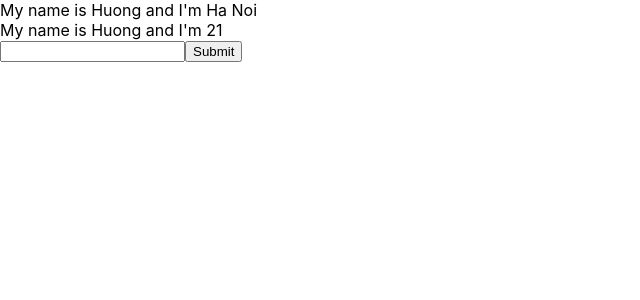
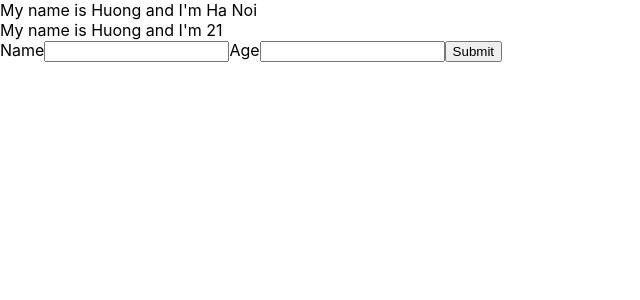
Before and after one commit to Huongnhe/test-react, a React (Create React App) app: page / in a window 1280 px wide. Shown: the top 300 px of the page, without its empty margins (0-640 px from the left). Built offline with nearby package versions, Linux system fonts and the light colour scheme.

Commit message:
nesting component

```diff
--- a/src/components/MyComponent.js
+++ b/src/components/MyComponent.js
@@ -1,47 +1,17 @@
 import React from "react";
+import UserInfor from "./UserInfor";
 
 
 
 class MyComponent extends React.Component {
-    state = {
-        name: "Huong",
-        address: "Ha Noi",
-        age: 21
 
-    };
-    handleClick(even) {
-        console.log("ramdom: ", Math.floor((Math.random() * 100) + 1))
-        this.setState({
-            name: "Huong Thu",
-            age: Math.floor((Math.random() * 100) + 1)
-        })
-
-    };
-    handleOnMoverOver(even) {
-        console.log(even.pageX)
-    }
-    handleOnchanceInput=(even)=> {
-        this.setState({
-            name: even.target.value
-        })
-        console.log(even.target.value)
-
-    }
-    handleOnSubmit=(even)=> {
-        even.prevenDefault()
-        console.log(even.state)
-
-    }
     render() {
         return (
             <div>
-                My name is {this.state.name} and I'm {this.state.age}
-                <form onSubmit={(even) => this.handleOnSubmit(even)}>
-                    <input type="text"
-                        onChange={(even) => this.handleOnchanceInput(even)}
-                    />
-                    <button>Submit</button>
-                </form>
+
+                <UserInfor />
+
+
             </div>
         )
     };
--- /dev/null
+++ b/src/components/UserInfor.js
@@ -0,0 +1,57 @@
+import React from "react";
+
+class UserInfor extends React.Component {
+    state = {
+        name: "Huong",
+        address: "Ha Noi",
+        age: 21
+
+    };
+
+    handleOnMoverOver(even) {
+        console.log(even.pageX)
+    }
+    handleOnchanceInput = (even) => {
+        this.setState({
+            name: even.target.value
+        })
+        console.log(even.target.value)
+
+    }
+    handleOnchanceInputAge = (even) => {
+        this.setState({
+            age: even.target.value
+        })
+        console.log(even.target.value)
+
+    }
+    handleOnSubmit = (even) => {
+        even.prevenDefault()
+        console.log(even.state)
+
+    }
+
+    render() {
+        return (
+            <div>
+                My name is {this.state.name} and I'm {this.state.age}
+                <form onSubmit={(even) => this.handleOnSubmit(even)}>
+                    <label>Name</label>
+                    <input type="text"
+                        onChange={(even) => this.handleOnchanceInput(even)}
+                    />
+
+                    <label>Age</label>
+                    <input type="text"
+                        onChange={(even) => this.handleOnchanceInputAge(even)}
+                    />
+
+                    <button>Submit</button>
+                </form>
+            </div>
+        )
+    }
+
+}
+
+export default UserInfor;
```
